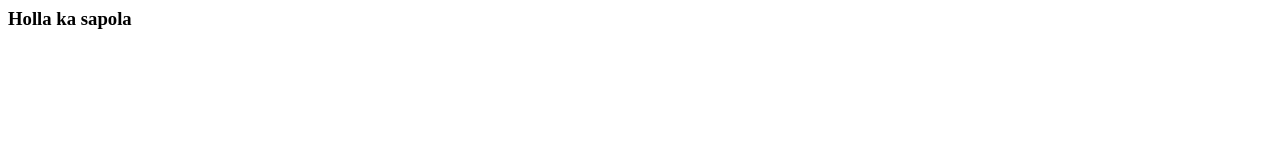
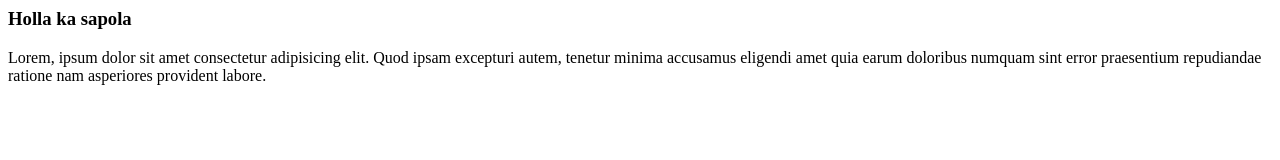
Before and after one commit to SurbhitKumar/Tokalrepo, a plain HTML site: page index.html in a window 1280 px wide. Drawn offline with Linux system fonts and the light colour scheme.

Commit message:
new featture

```diff
--- a/index.html
+++ b/index.html
@@ -1,3 +1,4 @@
 <h3>
     Holla ka sapola
 </h3>
+<p>Lorem, ipsum dolor sit amet consectetur adipisicing elit. Quod ipsam excepturi autem, tenetur minima accusamus eligendi amet quia earum doloribus numquam sint error praesentium repudiandae ratione nam asperiores provident labore.</p>
```
